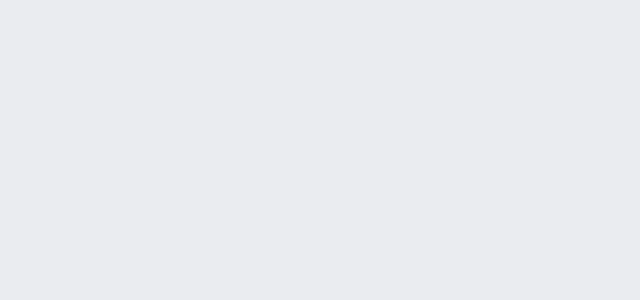
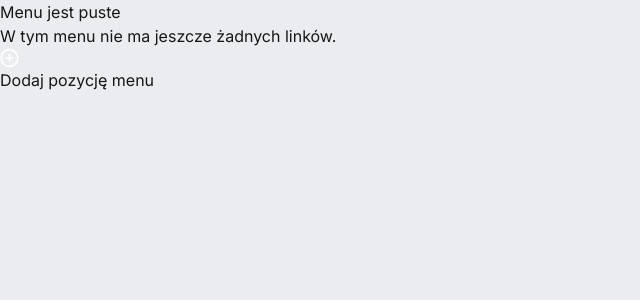
Before and after one commit to karolskolasinski/nav-manager, a Next.js app: page / in a window 1280 px wide. Shown: the top 300 px of the page, without its empty margins (0-640 px from the left). Built offline with nearby package versions, Linux system fonts and the light colour scheme.

Commit message:
feat: add simple form

```diff
--- a/package.json
+++ b/package.json
@@ -22,6 +22,6 @@
     "eslint-config-next": "15.0.3",
     "postcss": "^8",
     "tailwindcss": "^3.4.1",
-    "typescript": "^5"
+    "typescript": "^5.7.2"
   }
 }
--- /dev/null
+++ b/src/app/form.tsx
@@ -0,0 +1,43 @@
+"use client";
+import { useState } from "react";
+import { NavItem } from "@/app/contrancts";
+
+type FormProps = {
+  onAddItem: (item: NavItem) => void;
+};
+
+export function Form(props: FormProps) {
+  let { onAddItem } = props;
+  const [label, setLabel] = useState("");
+  const [url, setUrl] = useState("");
+  const [subitems, setSubitems] = useState([]);
+
+  return (
+    <form
+      onSubmit={(e) => {
+        e.preventDefault();
+        onAddItem({ label, url, subitems });
+      }}
+    >
+      <input
+        type="text"
+        name="label"
+        defaultValue={label}
+        onChange={(e) => setLabel(e.target.value)}
+        placeholder="np. Promocje"
+        required
+      />
+
+      <input
+        type="url"
+        name="url"
+        defaultValue={url}
+        onChange={(e) => setUrl(e.target.value)}
+        placeholder="np. /promocje"
+        required
+      />
+
+      <button type="submit">Dodaj</button>
+    </form>
+  );
+}
--- a/src/app/globals.css
+++ b/src/app/globals.css
@@ -9,6 +9,10 @@
     --color-primary-600: #475467;
     --color-secondary-700: #344054;
     --color-placeholder: #667085;
+    --bg-secondary: #F9FAFB;
+    --text-primary-900: #101828;
+    --text-tertiary-600: #475467;
+    --button-primary-bg: #7F56D9;
 }
 
 /*@media (prefers-color-scheme: dark) {*/
--- a/src/app/layout.tsx
+++ b/src/app/layout.tsx
@@ -1,4 +1,3 @@
-import type { Metadata } from "next";
 import "./globals.css";
 
 export default function RootLayout({ children }: Readonly<{ children: React.ReactNode }>) {
--- a/src/app/page.tsx
+++ b/src/app/page.tsx
@@ -1,22 +1,49 @@
 "use client";
 import { useState } from "react";
 import { NavItem } from "@/app/contrancts";
+import Image from "next/image";
+import { Form } from "@/app/form";
 
 export default function Home() {
   const [isFormVisible, setIsFormVisible] = useState(false);
-  const [items, setItems] = useState([] as NavItem[]);
+  const [itemList, setItemList] = useState([] as NavItem[]);
 
   const handleShowFormClick = () => setIsFormVisible(true);
 
   const addItem = (data: NavItem) => {
-    const newItems: NavItem[] = [...items, data];
-    setItems(newItems);
+    const newItems: NavItem[] = [...itemList, data];
+    setItemList(newItems);
     setIsFormVisible(false);
   };
 
   return (
-    <>
-      {items.map((item) => <div>item</div>)}
-    </>
+    <main className="p-8 flex flex-col gap-8 items-center">
+      <div className="w-full rounded-md max-w-[73rem] p-4 bg-[var(--bg-secondary)] flex flex-col gap-8 items-center">
+        {!itemList.length && emptyListText()}
+
+        <button
+          onClick={handleShowFormClick}
+          className="bg-[var(--button-primary-bg)] h-[40px] text-white text-sm py-1 px-6 rounded-md flex gap-2 items-center"
+        >
+          <Image src="/icon.svg" alt="Next.js logo" width={19} height={20} />
+          Dodaj pozycję menu
+        </button>
+      </div>
+
+      {isFormVisible && <Form onAddItem={addItem} />}
+
+      {itemList.map((item) => <div>item</div>)}
+    </main>
   );
 }
+
+function emptyListText() {
+  return (
+    <div className="text-center flex flex-col gap-1">
+      <div className="font-bold text-[var(--text-primary-900)]">Menu jest puste</div>
+      <div className="text-sm text-[var(--text-tertiary-600)]">
+        W tym menu nie ma jeszcze żadnych linków.
+      </div>
+    </div>
+  );
+}
```
Also changed, not shown: public/icon.svg (added), 1 other file (tests, documents, lock files or other folders). Lines whose indentation alone changed are shown as unchanged.
